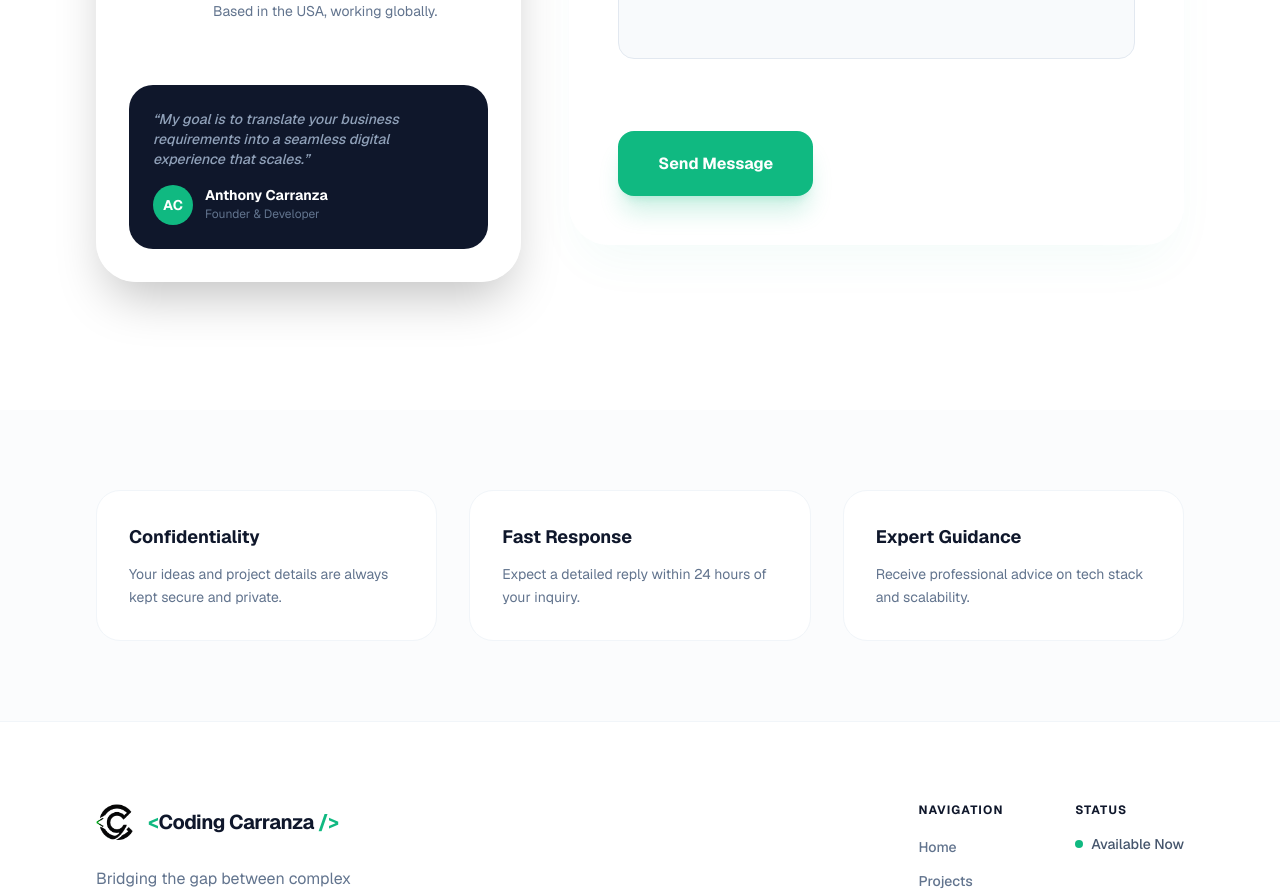
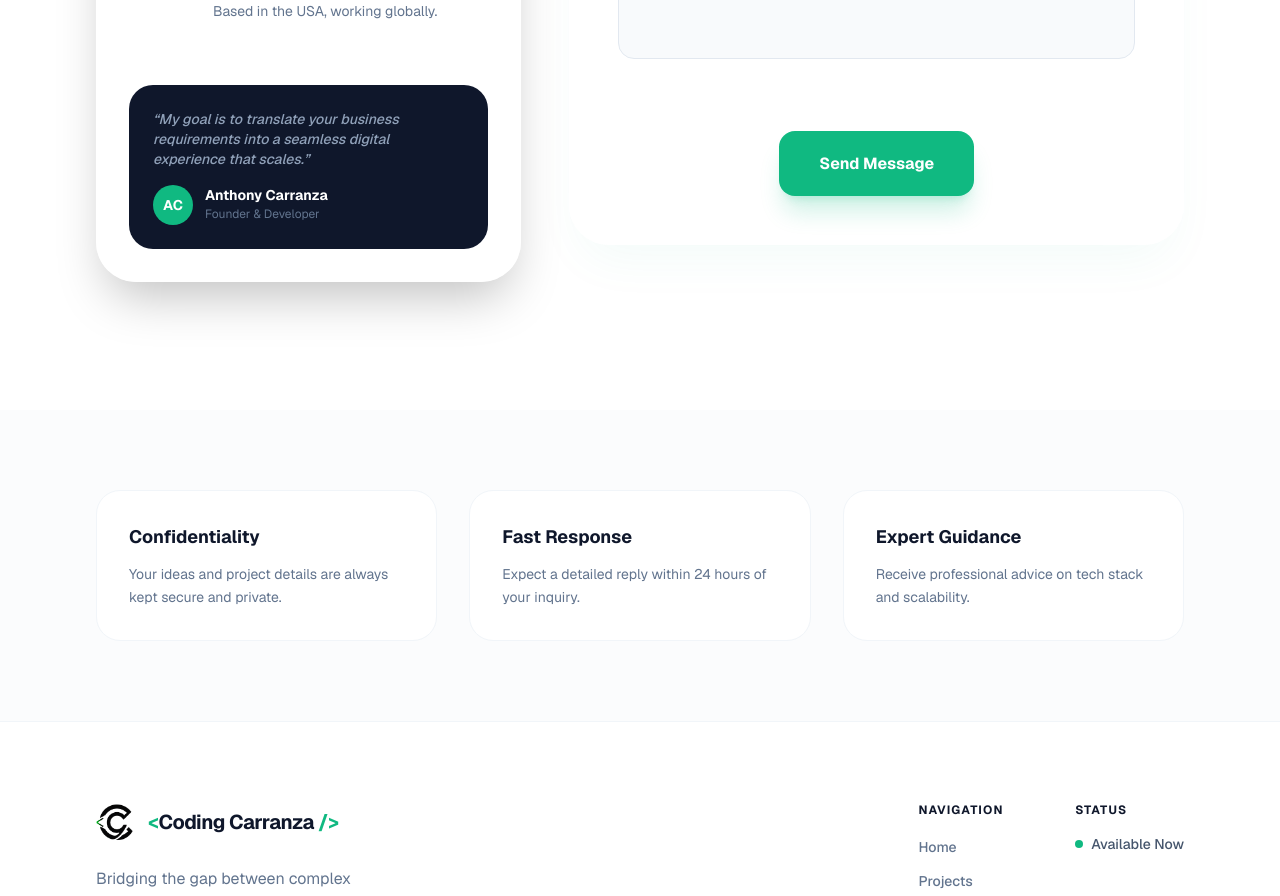
Before and after one commit to EAnthonycarranza/coding-carranza-portfolio, a Next.js app: page /contact in a window 1280 px wide. Shown: the part 1020-1916 px from the top of the page. Built offline with nearby package versions, Linux system fonts and the light colour scheme; no server answers.

Commit message:
Center reCAPTCHA and Send Message button in contact form

```diff
--- a/src/components/ContactForm.tsx
+++ b/src/components/ContactForm.tsx
@@ -134,8 +134,9 @@ export default function ContactForm() {
             />
           </div>
 
-          <div ref={captchaRef} className="flex justify-center md:justify-start" />
+          <div ref={captchaRef} className="flex justify-center" />
 
+          <div className="flex justify-center">
             <button
               type="submit"
               disabled={status === "sending"}
@@ -151,6 +152,7 @@ export default function ContactForm() {
                 </span>
               ) : "Send Message"}
             </button>
+          </div>
 
           {status === "sent" && (
             <div className="bg-accent/10 border border-accent/20 rounded-2xl p-4 text-accent text-center font-bold animate-in fade-in zoom-in duration-300">
```
Lines whose indentation alone changed are shown as unchanged.
